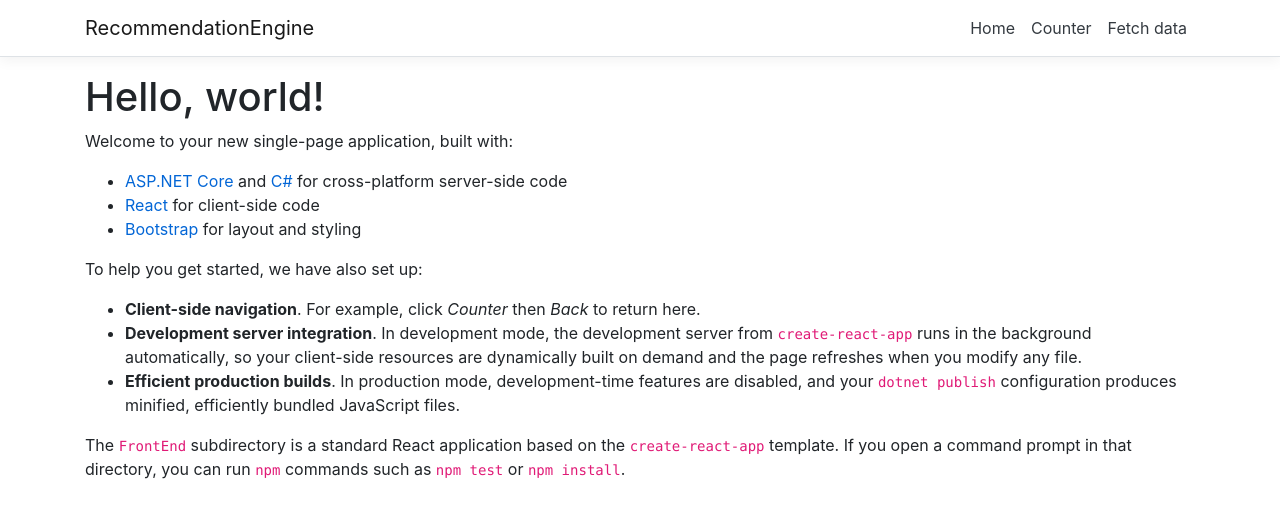
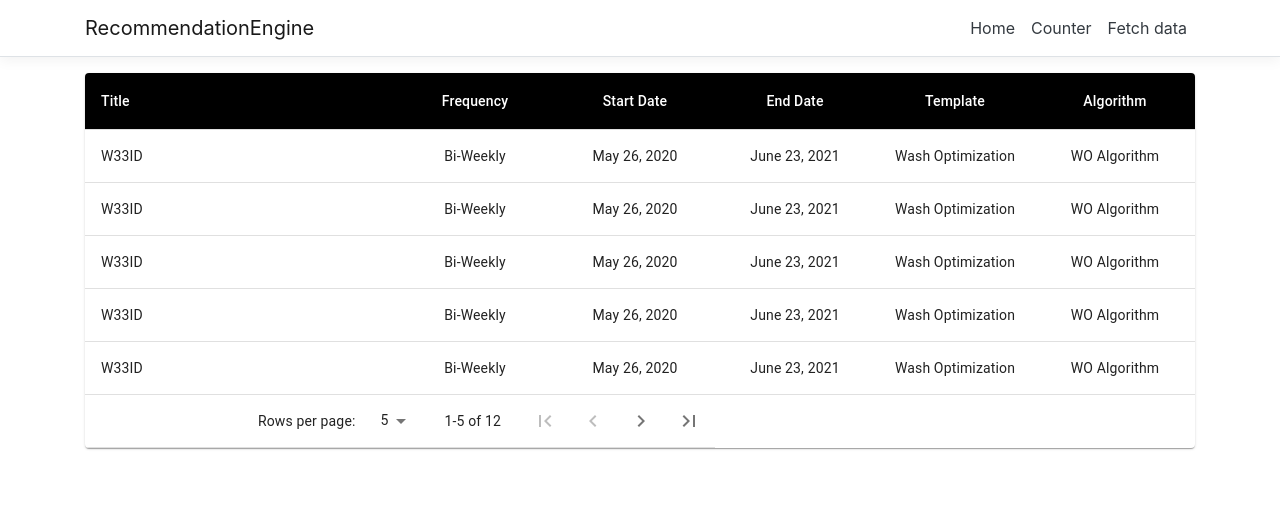
Before and after one commit to HussainWitwit/SOEN490, a React (Create React App) app in the folder RecommendationEngine/RecommendationEngine/FrontEnd/: page / in a window 1280 px wide. Shown: the top 518 px of the page. Built offline with nearby package versions, Linux system fonts and the light colour scheme.

Commit message:
RE-9 - Create the grid for viewing recommendations (Data Table)

```diff
--- a/RecommendationEngine/RecommendationEngine/FrontEnd/src/components/Home.js
+++ b/RecommendationEngine/RecommendationEngine/FrontEnd/src/components/Home.js
@@ -1,22 +1,10 @@
 import React from 'react';
+import ManageRecomendationTable from "../components/Table Component/ManageRecomendationTable"
 
 function Home (props){
   return (
     <div>
-      <h1>Hello, world!</h1>
-      <p>Welcome to your new single-page application, built with:</p>
-      <ul>
-        <li><a href='https://get.asp.net/'>ASP.NET Core</a> and <a href='https://msdn.microsoft.com/en-us/library/67ef8sbd.aspx'>C#</a> for cross-platform server-side code</li>
-        <li><a href='https://facebook.github.io/react/'>React</a> for client-side code</li>
-        <li><a href='http://getbootstrap.com/'>Bootstrap</a> for layout and styling</li>
-      </ul>
-      <p>To help you get started, we have also set up:</p>
-      <ul>
-        <li><strong>Client-side navigation</strong>. For example, click <em>Counter</em> then <em>Back</em> to return here.</li>
-        <li><strong>Development server integration</strong>. In development mode, the development server from <code>create-react-app</code> runs in the background automatically, so your client-side resources are dynamically built on demand and the page refreshes when you modify any file.</li>
-        <li><strong>Efficient production builds</strong>. In production mode, development-time features are disabled, and your <code>dotnet publish</code> configuration produces minified, efficiently bundled JavaScript files.</li>
-      </ul>
-      <p>The <code>FrontEnd</code> subdirectory is a standard React application based on the <code>create-react-app</code> template. If you open a command prompt in that directory, you can run <code>npm</code> commands such as <code>npm test</code> or <code>npm install</code>.</p>
+    <ManageRecomendationTable/>
     </div>
   );
 }
--- /dev/null
+++ b/RecommendationEngine/RecommendationEngine/FrontEnd/src/components/Table Component/ManageRecomendationTable.js
@@ -0,0 +1,202 @@
+import React from 'react';
+import PropTypes from 'prop-types';
+import { withStyles, makeStyles, useTheme } from '@material-ui/core/styles';
+import Table from '@material-ui/core/Table';
+import TableBody from '@material-ui/core/TableBody';
+import TableCell from '@material-ui/core/TableCell';
+import TableContainer from '@material-ui/core/TableContainer';
+import TableFooter from '@material-ui/core/TableFooter';
+import TablePagination from '@material-ui/core/TablePagination';
+import TableHead from '@material-ui/core/TableHead';
+import TableRow from '@material-ui/core/TableRow';
+import Paper from '@material-ui/core/Paper';
+import IconButton from '@material-ui/core/IconButton';
+import FirstPageIcon from '@material-ui/icons/FirstPage';
+import KeyboardArrowLeft from '@material-ui/icons/KeyboardArrowLeft';
+import KeyboardArrowRight from '@material-ui/icons/KeyboardArrowRight';
+import LastPageIcon from '@material-ui/icons/LastPage';
+
+const StyledTableCell = withStyles((theme) => ({
+    head: {
+      backgroundColor: theme.palette.common.black,
+      color: theme.palette.common.white,
+    },
+    body: {
+      fontSize: 14,
+    },
+  }))(TableCell);
+
+const useStyles1 = makeStyles((theme) => ({
+    root: {
+      flexShrink: 0,
+      marginLeft: theme.spacing(2.5),
+    },
+  }));
+
+  const useStyles2 = makeStyles({
+    table: {
+      minWidth: 650,
+    },
+  });
+
+  function TablePaginationActions(props) {
+    const classes = useStyles1();
+    const theme = useTheme();
+    const { count, page, rowsPerPage, onChangePage } = props;
+
+    const handleFirstPageButtonClick = (event) => {
+      onChangePage(event, 0);
+    };
+
+    const handleBackButtonClick = (event) => {
+      onChangePage(event, page - 1);
+    };
+
+    const handleNextButtonClick = (event) => {
+      onChangePage(event, page + 1);
+    };
+
+    const handleLastPageButtonClick = (event) => {
+      onChangePage(event, Math.max(0, Math.ceil(count / rowsPerPage) - 1));
+    };
+
+  return (
+    <div className={classes.root}>
+      <IconButton
+        onClick={handleFirstPageButtonClick}
+        disabled={page === 0}
+        aria-label="first page"
+      >
+        {theme.direction === 'rtl' ? <LastPageIcon /> : <FirstPageIcon />}
+      </IconButton>
+      <IconButton onClick={handleBackButtonClick} disabled={page === 0} aria-label="previous page">
+        {theme.direction === 'rtl' ? <KeyboardArrowRight /> : <KeyboardArrowLeft />}
+      </IconButton>
+      <IconButton
+        onClick={handleNextButtonClick}
+        disabled={page >= Math.ceil(count / rowsPerPage) - 1}
+        aria-label="next page"
+      >
+        {theme.direction === 'rtl' ? <KeyboardArrowLeft /> : <KeyboardArrowRight />}
+      </IconButton>
+      <IconButton
+        onClick={handleLastPageButtonClick}
+        disabled={page >= Math.ceil(count / rowsPerPage) - 1}
+        aria-label="last page"
+      >
+        {theme.direction === 'rtl' ? <FirstPageIcon /> : <LastPageIcon />}
+      </IconButton>
+    </div>
+  );
+}
+
+function createData(name, frequency, startDate, endDate, template, algo) {
+  return { name, frequency, startDate, endDate, template, algo};
+}
+
+const rows = [
+  createData('W33ID', 'Bi-Weekly', 'May 26, 2020','June 23, 2021', 'Wash Optimization', 'WO Algorithm'),
+  createData('W33ID', 'Bi-Weekly', 'May 26, 2020','June 23, 2021', 'Wash Optimization', 'WO Algorithm'),
+  createData('W33ID', 'Bi-Weekly', 'May 26, 2020','June 23, 2021', 'Wash Optimization', 'WO Algorithm'),
+  createData('W33ID', 'Bi-Weekly', 'May 26, 2020','June 23, 2021', 'Wash Optimization', 'WO Algorithm'),
+  createData('W33ID', 'Bi-Weekly', 'May 26, 2020','June 23, 2021', 'Wash Optimization', 'WO Algorithm'),
+  createData('W33ID', 'Bi-Weekly', 'May 26, 2020','June 23, 2021', 'Wash Optimization', 'WO Algorithm'),
+  createData('W33ID', 'Bi-Weekly', 'May 26, 2020','June 23, 2021', 'Wash Optimization', 'WO Algorithm'),
+  createData('W33ID', 'Bi-Weekly', 'May 26, 2020','June 23, 2021', 'Wash Optimization', 'WO Algorithm'),
+  createData('W33ID', 'Bi-Weekly', 'May 26, 2020','June 23, 2021', 'Wash Optimization', 'WO Algorithm'),
+  createData('W33ID', 'Bi-Weekly', 'May 26, 2020','June 23, 2021', 'Wash Optimization', 'WO Algorithm'),
+  createData('W33ID', 'Bi-Weekly', 'May 26, 2020','June 23, 2021', 'Wash Optimization', 'WO Algorithm'),
+  createData('W33ID', 'Bi-Weekly', 'May 26, 2020','June 23, 2021', 'Wash Optimization', 'WO Algorithm'),
+];
+
+TablePaginationActions.propTypes = {
+    count: PropTypes.number.isRequired,
+    onChangePage: PropTypes.func.isRequired,
+    page: PropTypes.number.isRequired,
+    rowsPerPage: PropTypes.number.isRequired,
+  };
+
+function ManageRecommendationTable() {
+    const classes = useStyles2();
+    const [page, setPage] = React.useState(0);
+    const [rowsPerPage, setRowsPerPage] = React.useState(5);
+
+    const emptyRows = rowsPerPage - Math.min(rowsPerPage, rows.length - page * rowsPerPage);
+
+    const handleChangePage = (event, newPage) => {
+      setPage(newPage);
+    };
+
+    const handleChangeRowsPerPage = (event) => {
+      setRowsPerPage(parseInt(event.target.value, 10));
+      setPage(0);
+    };
+
+    return (
+        <TableContainer component={Paper}>
+          <Table className={classes.table} aria-label="custom pagination table">
+          <TableHead>
+          <TableRow>
+            <StyledTableCell>Title</StyledTableCell>
+            <StyledTableCell align="center">Frequency</StyledTableCell>
+            <StyledTableCell align="center">Start Date</StyledTableCell>
+            <StyledTableCell align="center">End Date</StyledTableCell>
+            <StyledTableCell align="center">Template</StyledTableCell>
+            <StyledTableCell align="center">Algorithm</StyledTableCell>
+          </TableRow>
+        </TableHead>
+            <TableBody>
+              {(rowsPerPage > 0
+                ? rows.slice(page * rowsPerPage, page * rowsPerPage + rowsPerPage)
+                : rows
+              ).map((row) => (
+                <TableRow key={row.name}>
+                  <TableCell component="th" scope="row">
+                    {row.name}
+                  </TableCell>
+                  <StyledTableCell style={{ width: 160 }} align="center">
+                    {row.frequency}
+                  </StyledTableCell>
+                  <StyledTableCell style={{ width: 160 }} align="center">
+                    {row.startDate}
+                  </StyledTableCell>
+                  <StyledTableCell style={{ width: 160 }} align="center">
+                    {row.endDate}
+                  </StyledTableCell>
+                  <StyledTableCell style={{ width: 160 }} align="center">
+                    {row.template}
+                  </StyledTableCell>
+                  <StyledTableCell style={{ width: 160 }} align="center">
+                    {row.algo}
+                  </StyledTableCell>
+                </TableRow>
+              ))}
+              {emptyRows > 0 && (
+                <TableRow style={{ height: 53 * emptyRows }}>
+                  <TableCell colSpan={6} />
+                </TableRow>
+              )}
+            </TableBody>
+            <TableFooter>
+              <TableRow>
+                <TablePagination
+                  rowsPerPageOptions={[5, 10, 25, { label: 'All', value: -1 }]}
+                  colSpan={3}
+                  count={rows.length}
+                  rowsPerPage={rowsPerPage}
+                  page={page}
+                  SelectProps={{
+                    inputProps: { 'aria-label': 'rows per page' },
+                    native: true,
+                  }}
+                  onChangePage={handleChangePage}
+                  onChangeRowsPerPage={handleChangeRowsPerPage}
+                  ActionsComponent={TablePaginationActions}
+                />
+              </TableRow>
+            </TableFooter>
+          </Table>
+        </TableContainer>
+      );
+    }
+export default ManageRecommendationTable;
```
